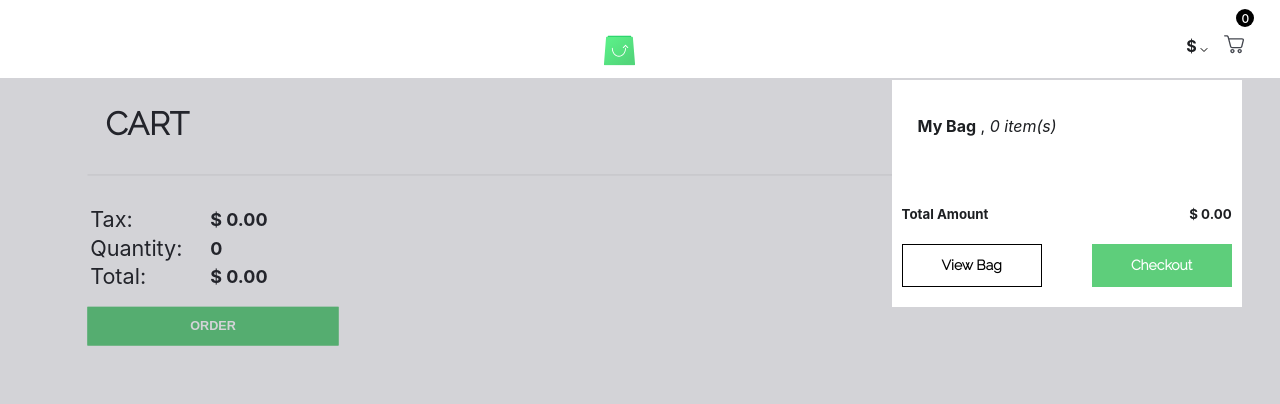
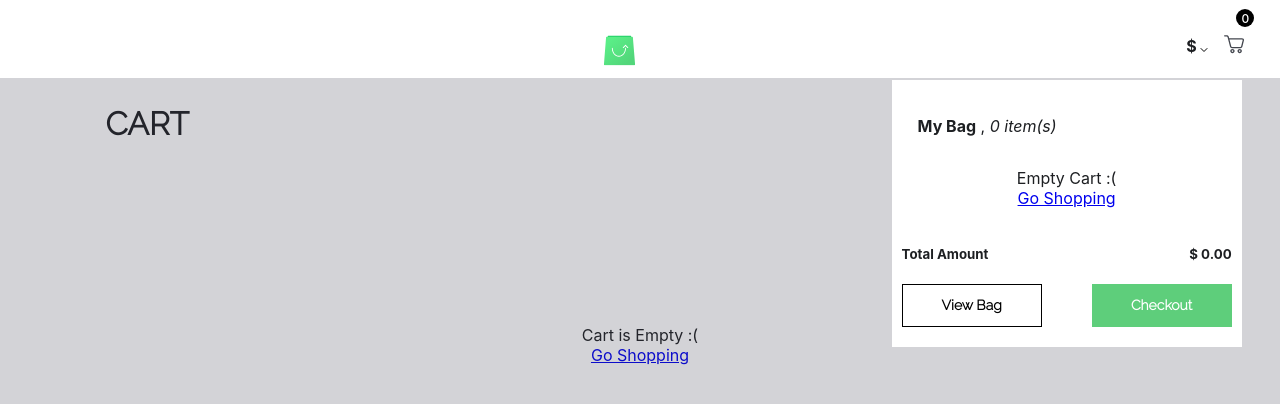
Before and after one commit to jaysville/olaotan-abarowei-react-scandiweb-test, a React (Create React App) app: page /cart in a window 1280 px wide. Both pictures are taken after a click on the element 1234 px from the left and 48 px from the top of the page. Shown: the top 404 px of the page. Built offline with nearby package versions, Linux system fonts and the light colour scheme; a web font is replaced by a local one.

Commit message:
fixed bugs

```diff
--- a/public/index.html
+++ b/public/index.html
@@ -22,7 +22,7 @@
       work correctly both with client-side routing and a non-root public URL.
       Learn how to configure a non-root public URL by running `npm run build`.
     -->
-  <title>React App</title>
+  <title>Abarowei Olaotan React Scandiweb Test</title>
 </head>
 
 <body>
--- a/src/App.js
+++ b/src/App.js
@@ -30,7 +30,12 @@ class App extends Component {
           <Route
             path="/"
             exact
-            element={<ProductList activeCategory={this.state.activeCategory} />}
+            element={
+              <ProductList
+                activeCategory={this.state.activeCategory}
+                setActiveCategory={this.setActiveCategory.bind(this)}
+              />
+            }
           />
           <Route path="/item/:id" element={<ProductDetails />} />
 
--- a/src/components/Cart/CartDropdown/CartDropdown.module.css
+++ b/src/components/Cart/CartDropdown/CartDropdown.module.css
@@ -19,7 +19,11 @@
   overflow-y: auto;
   overflow-x: hidden;
 }
-
+.empty-cart {
+  display: flex;
+  flex-direction: column;
+  align-items: center;
+}
 .amount,
 .actions {
   display: flex;
--- a/src/components/Cart/CartDropdown/index.js
+++ b/src/components/Cart/CartDropdown/index.js
@@ -23,6 +23,8 @@ class CartDropdown extends Component {
           <p style={{ marginLeft: "1em" }}>
             <b>My Bag</b> , <em>{totalQuantity} item(s)</em>
           </p>
+          <div></div>
+          {cartItems.length > 0 ? (
             <ul>
               {cartItems.map((item, i) => {
                 return (
@@ -30,6 +32,14 @@ class CartDropdown extends Component {
                 );
               })}
             </ul>
+          ) : (
+            <p className={classes["empty-cart"]}>
+              Empty Cart :( <br />{" "}
+              <Link to="/" onClick={toggleCartDropDown}>
+                Go Shopping
+              </Link>
+            </p>
+          )}
           <div>
             <div className={classes.amount}>
               <h5>Total Amount</h5>
--- a/src/components/Header/index.js
+++ b/src/components/Header/index.js
@@ -33,9 +33,6 @@ class Header extends Component {
     });
   }
 
-  componentDidUpdate() {
-    console.log(this.props);
-  }
   render() {
     const {
       categories,
@@ -71,7 +68,9 @@ class Header extends Component {
               );
             })}
           </ul>
+
           <span className={classes.bag}>{GreenBag}</span>
+
           <div style={{ display: "flex" }}>
             <div className={classes.icons}>
               <span
--- a/src/pages/Cart/Cart.module.css
+++ b/src/pages/Cart/Cart.module.css
@@ -41,6 +41,12 @@
   color: #ffffff;
 }
 
+.empty-cart {
+  display: flex;
+  flex-direction: column;
+  align-items: center;
+  padding: 20vh;
+}
 @media (max-width: 655px) {
   .cart .total button {
     width: 100%;
--- a/src/pages/Cart/index.js
+++ b/src/pages/Cart/index.js
@@ -2,7 +2,7 @@ import { Component } from "react";
 import CartItem from "../../components/Cart/CartItem";
 import classes from "./Cart.module.css";
 import { connect } from "react-redux";
-
+import { Link } from "react-router-dom";
 class Cart extends Component {
   render() {
     let total = 0;
@@ -15,9 +15,17 @@ class Cart extends Component {
     return (
       <main className={classes.cart}>
         <h1>CART</h1>
+        <div>
+          {this.props.cartItems.length > 0 ? (
+            <div>
+              {" "}
               {this.props.cartItems.map((item, i) => {
                 return (
-            <CartItem item={item} currency={this.props.currency} key={i} />
+                  <CartItem
+                    item={item}
+                    currency={this.props.currency}
+                    key={i}
+                  />
                 );
               })}
               <div className={classes.total}>
@@ -49,6 +57,13 @@ class Cart extends Component {
                   ORDER
                 </button>
               </div>
+            </div>
+          ) : (
+            <p className={classes["empty-cart"]}>
+              Cart is Empty :( <br /> <Link to="/">Go Shopping</Link>
+            </p>
+          )}
+        </div>
       </main>
     );
   }
--- a/src/pages/ProductList/ProductList.js
+++ b/src/pages/ProductList/ProductList.js
@@ -7,10 +7,16 @@ import { connect } from "react-redux";
 import { addToCart, removeFromCart } from "../../redux/slices/appSlice";
 
 class ProductList extends Component {
+  componentDidMount() {
+    this.props.setActiveCategory("all");
+  }
+  componentWillUnmount() {
+    this.props.setActiveCategory(null);
+  }
   render() {
     const { data, currency, addToCart, removeFromCart, cartItemIds } =
       this.props;
-
+    console.log(this.props);
     const { category } = data;
 
     return (
```
Lines whose indentation alone changed are shown as unchanged.
